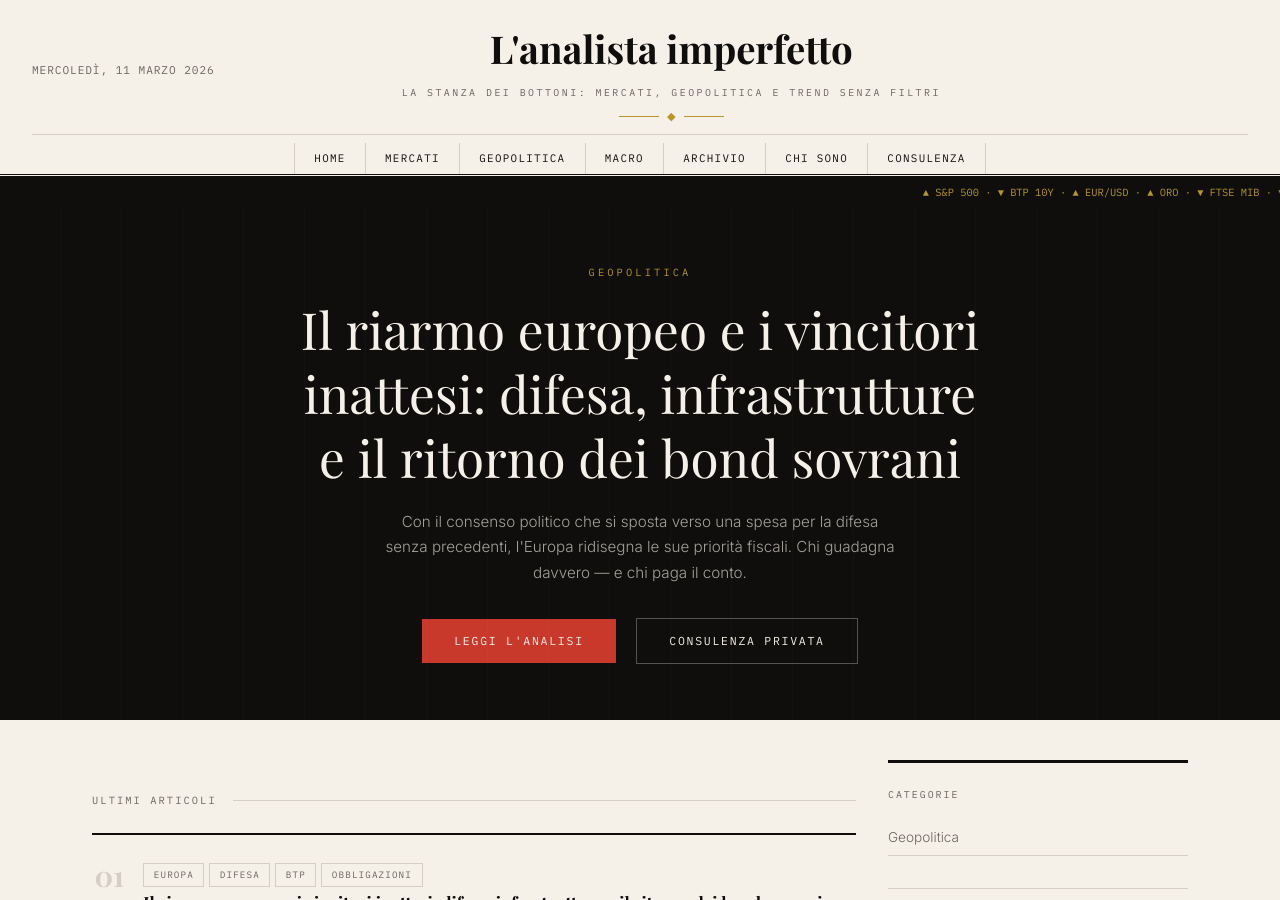
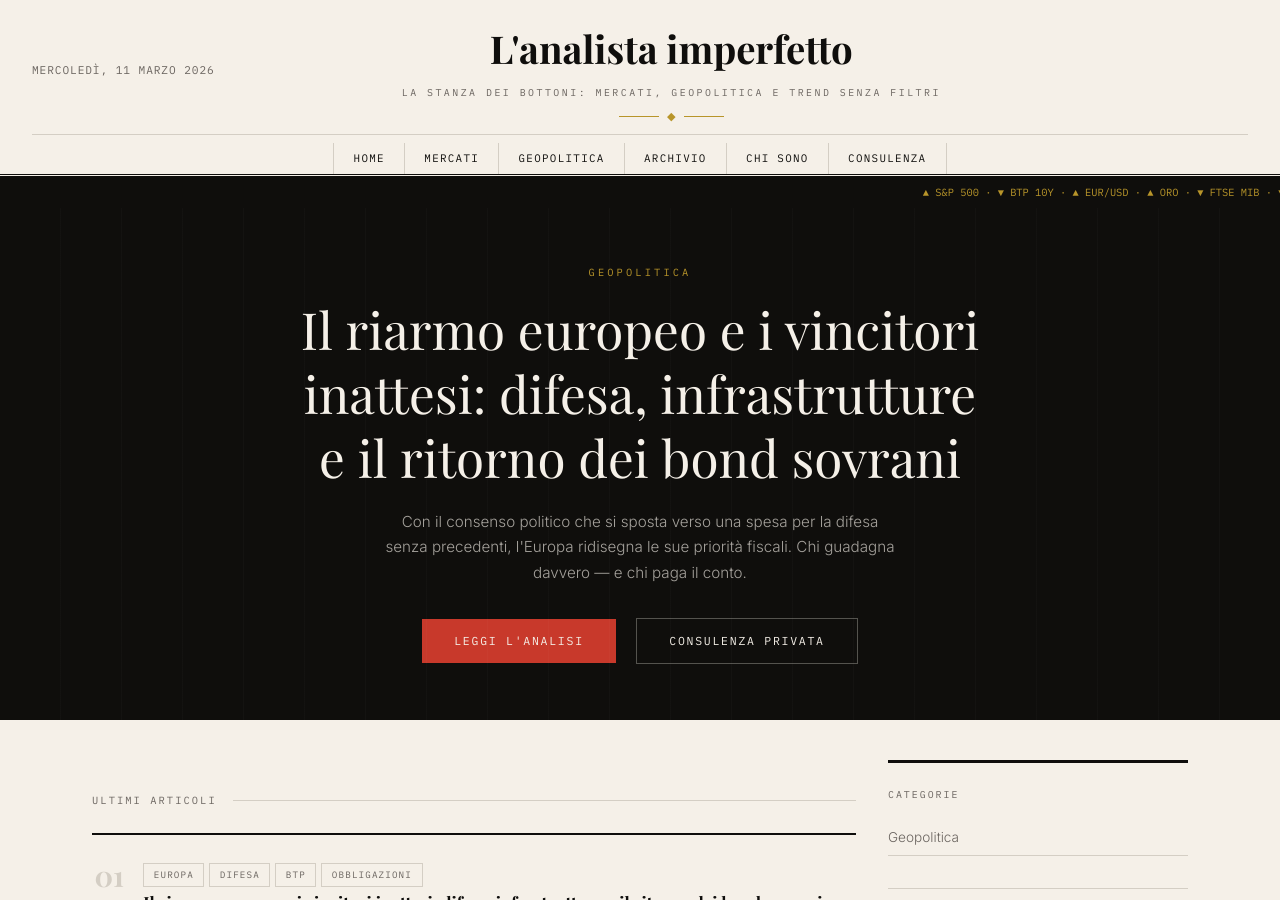
Before and after one commit to martellialessandro/martellialessandro.github.io, a Jekyll site: the page built from index.html, in a window 1280 px wide and 900 px high. Built offline with Jekyll 4.4.1, drawn with Linux system fonts in a browser that asks for light colours; some web fonts are replaced.

Commit message:
Update default.html

```diff
--- a/_layouts/default.html
+++ b/_layouts/default.html
@@ -70,7 +70,6 @@
     <a href="/">Home</a>
     <a href="/mercati/">Mercati</a>
     <a href="/geopolitica/">Geopolitica</a>
-    <a href="/macro/">Macro</a>
     <a href="/archivio/">Archivio</a>
     <a href="/chi-sono/">Chi sono</a>
     <a href="/consulenza/">Consulenza</a>
```
